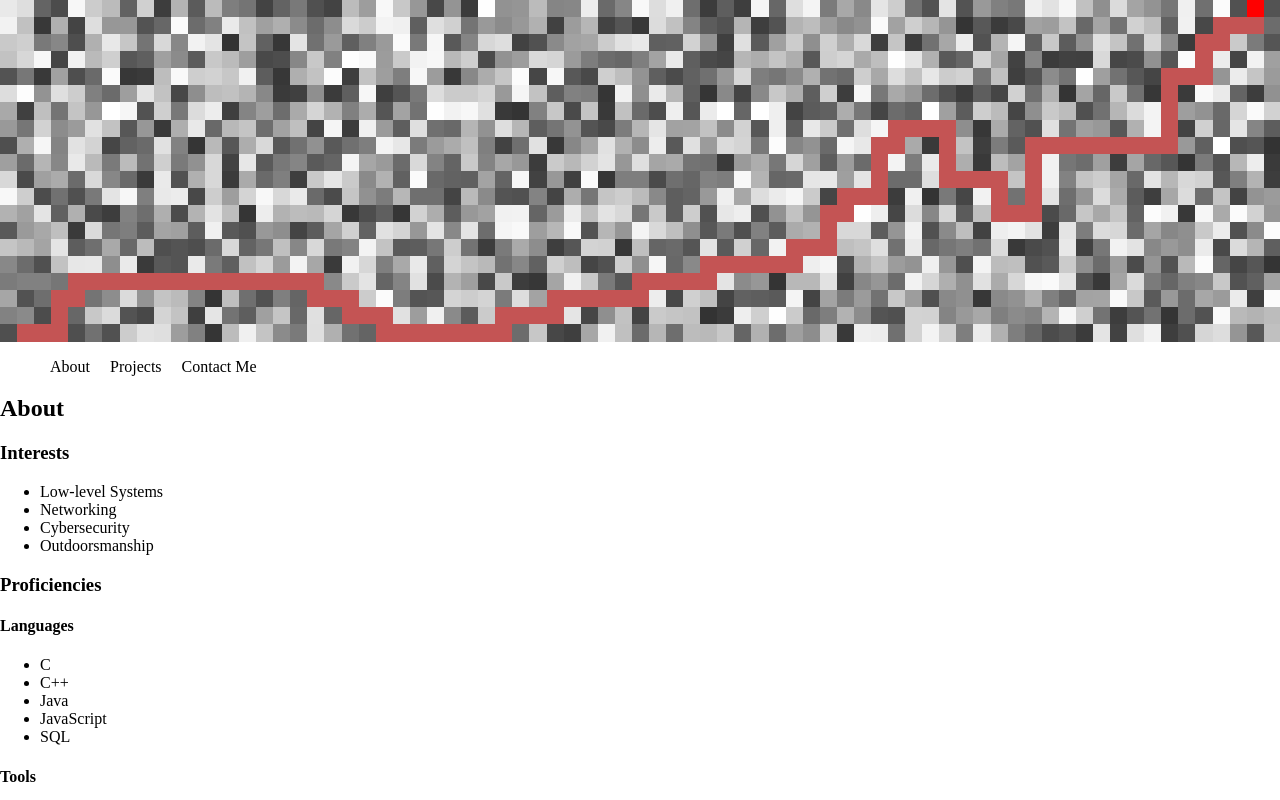
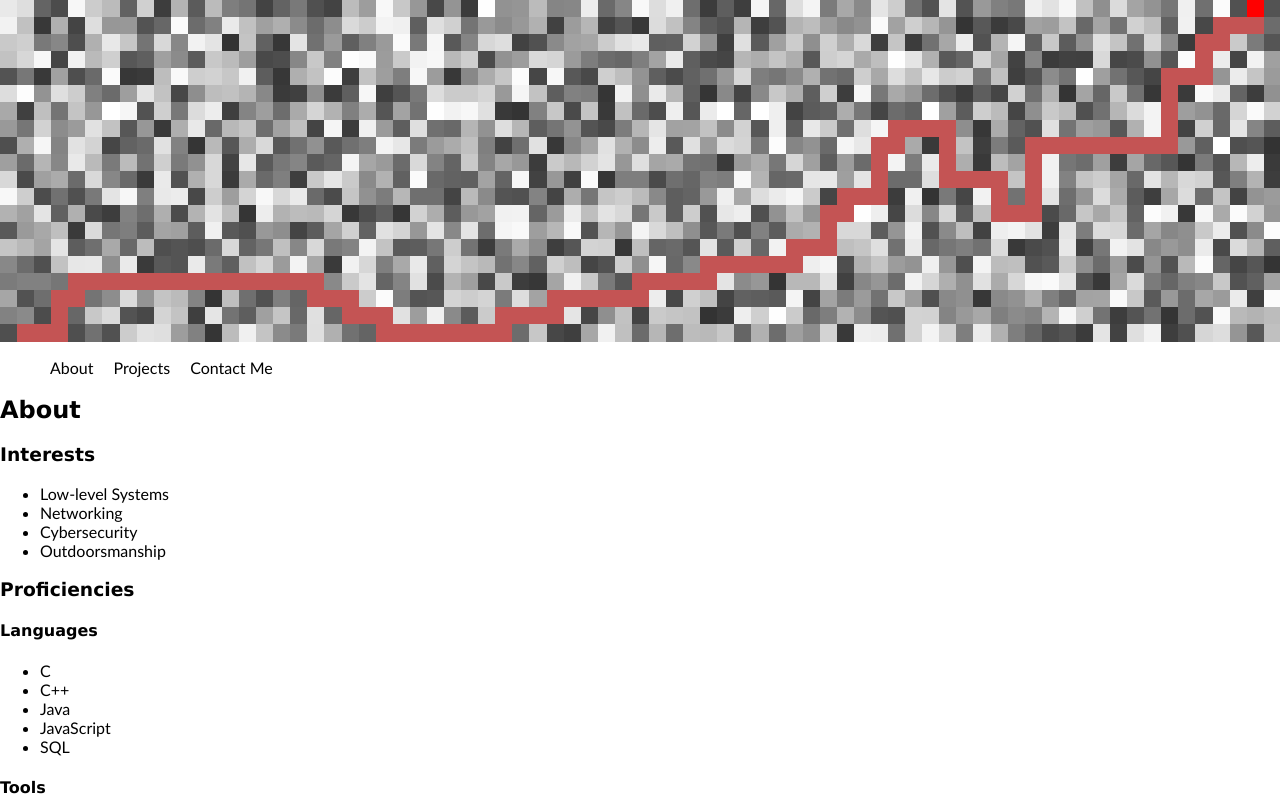
Before and after one commit to mbabey/personal-site, a React (Create React App) app in the folder front-end/: page / in a window 1280 px wide. Shown: the top 800 px of the page. Built offline with nearby package versions, Linux system fonts and the light colour scheme.

Commit message:
Add fonts. Move colours to global.css

```diff
--- a/front-end/src/styles/colours.css
+++ /dev/null
@@ -1,15 +0,0 @@
-:root {
-  --col-blue-lt: #9ABFCA;
-  --col-blue-drk: #353648;
-
-  --col-grn-lt: #8DBCAF;
-  --col-grn-med: #6C9F8A;
-  --col-grn-drk: #4C6F61;
-
-  --col-grey-lt: #E5E7EB;
-  --col-grey-med: #B0B1B3;
-  --col-grey-drk: #534959;
-
-  --col-gold-soft: #E1D9A5;
-  --col-gold-strong: #F4C778;
-}
--- a/front-end/src/styles/global.css
+++ b/front-end/src/styles/global.css
@@ -1,3 +1,29 @@
+:root {
+  /* Colour palette */
+  --col-blue-lt: #9ABFCA;
+  --col-blue-drk: #353648;
+
+  --col-grn-lt: #8DBCAF;
+  --col-grn-med: #6C9F8A;
+  --col-grn-drk: #4C6F61;
+
+  --col-grey-lt: #E5E7EB;
+  --col-grey-med: #B0B1B3;
+  --col-grey-drk: #534959;
+
+  --col-gold-soft: #E1D9A5;
+  --col-gold-strong: #F4C778;
+
+  /* Fonts */
+  --font-title: Verdana, Arial, sans-serif;
+  --font-body: Calibri, Arial, sans-serif;
+}
+
 body {
   margin: 0 auto;
+  font-family: var(--font-body);
 }
+
+h1, h2, h3, h4, h5, h6 {
+  font-family: var(--font-title);
+}
```
